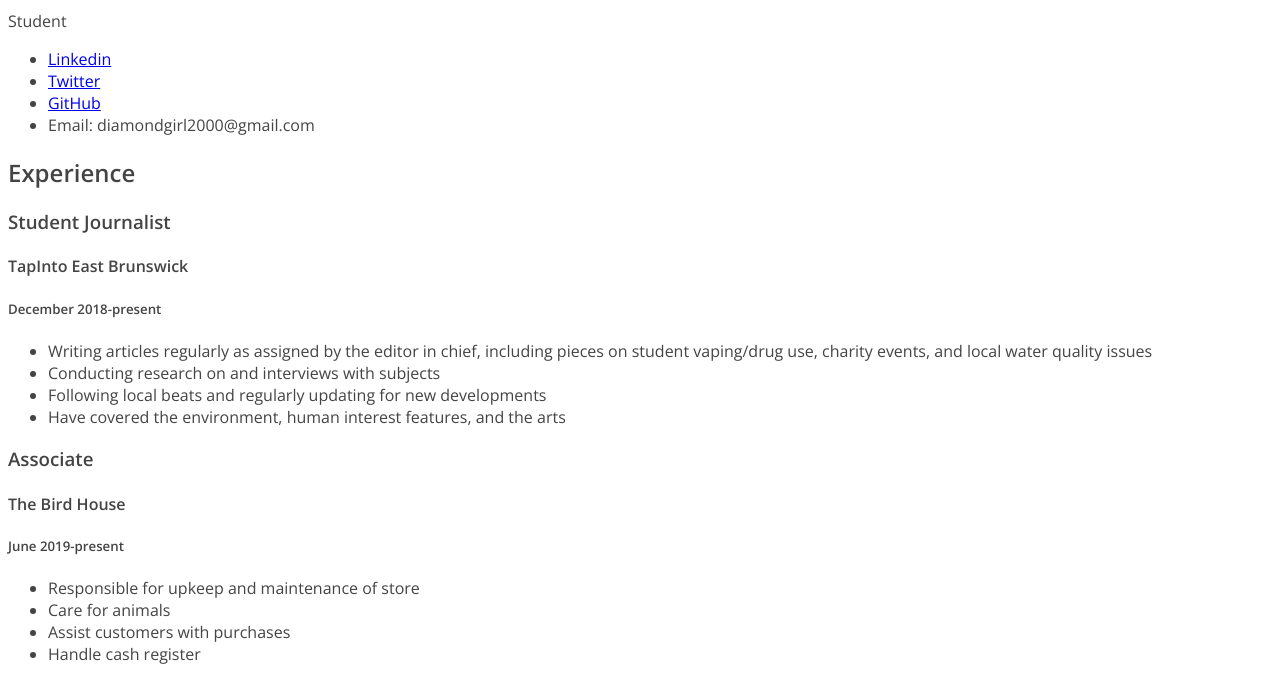
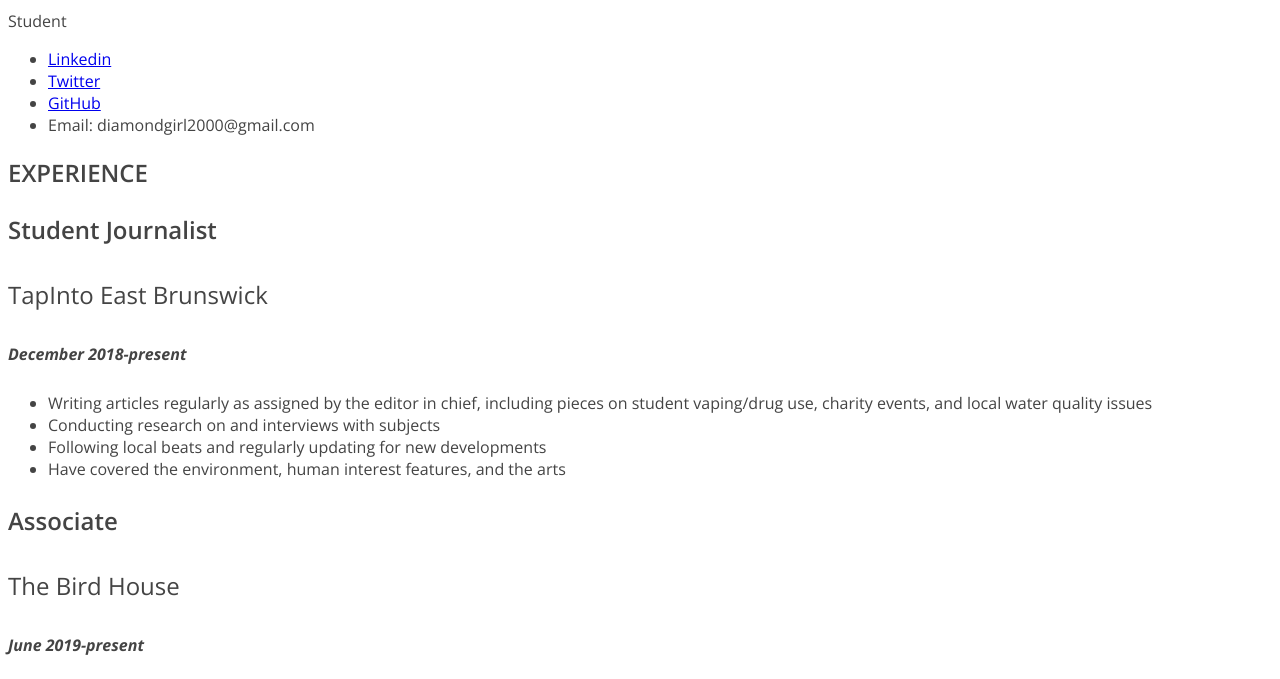
Before and after one commit to jdiamondcollege/Jillian-Diamond-JOUR352, a plain HTML site: page resume/index.html in a window 1280 px wide. Shown: the part 119-798 px from the top of the page. Drawn offline with nearby package versions, Linux system fonts and the light colour scheme.

Commit message:
Update style.css

```diff
--- a/resume/style.css
+++ b/resume/style.css
@@ -17,3 +17,48 @@ h1 {
   text-align: center;
   color: #33485e;
 }
+
+/* webpage title */
+
+strong {
+  color: #33485e;
+  text-transform: uppercase;
+  font-size: 1.5em;
+}
+
+/* headers */
+
+h2 {
+  font-size: 1.5em;
+  text-transform: uppercase;
+  background-color: #33485e
+  color: #FFF
+}
+
+/* job titles */
+
+h3 {
+  font-weight: 600;
+  font-size: 1.5em
+}
+
+/* job organizations */
+
+h4{
+  font-weight: 400;
+  font-size: 1.5em
+}
+
+/* job dates */
+
+h5 {
+  font-weight: 400;
+  font-style: italic;
+  font-size: 1em;
+}
+
+/* contact info and job details */
+
+ul {
+  font-size: 1em;
+}
```
